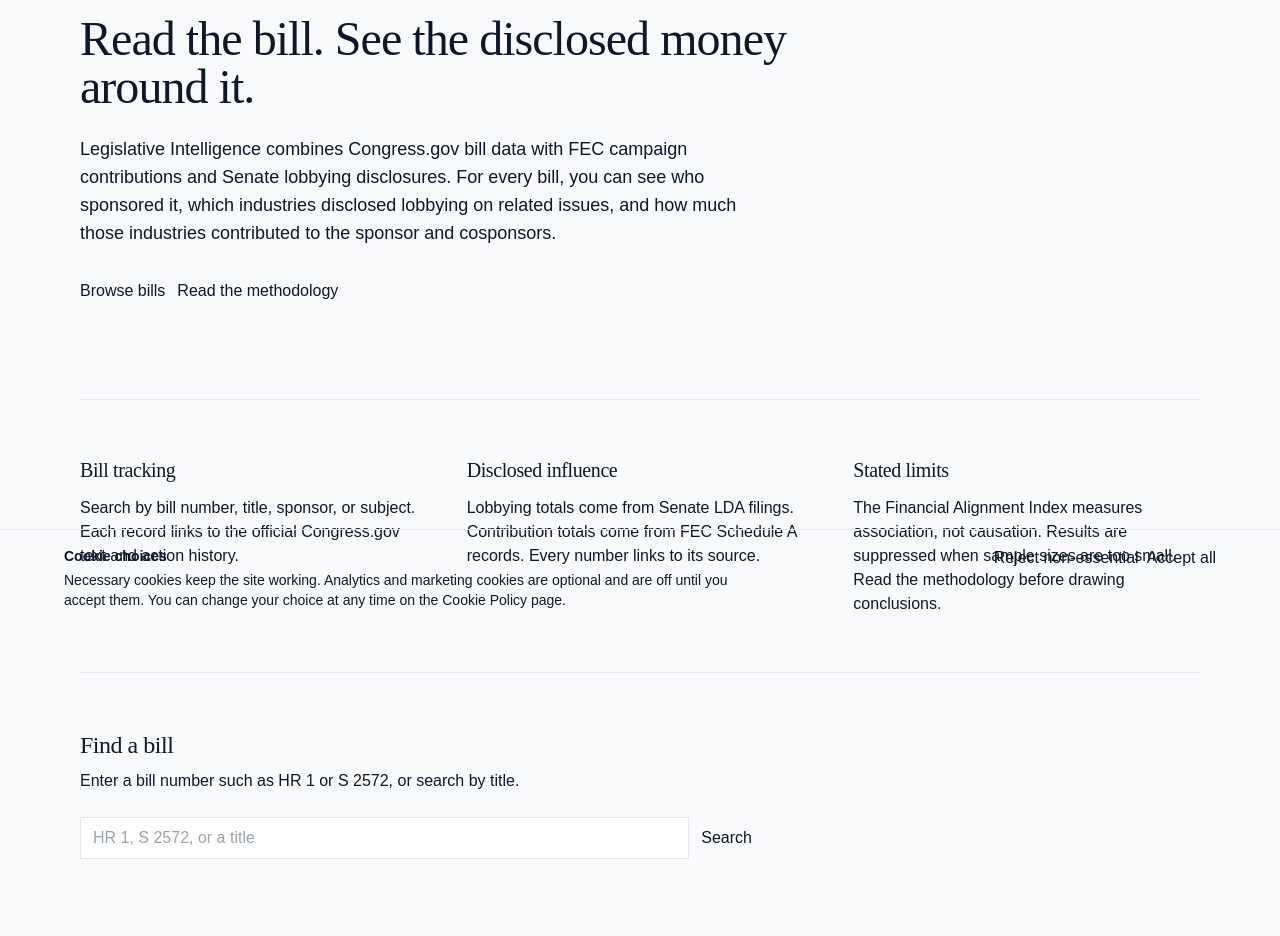
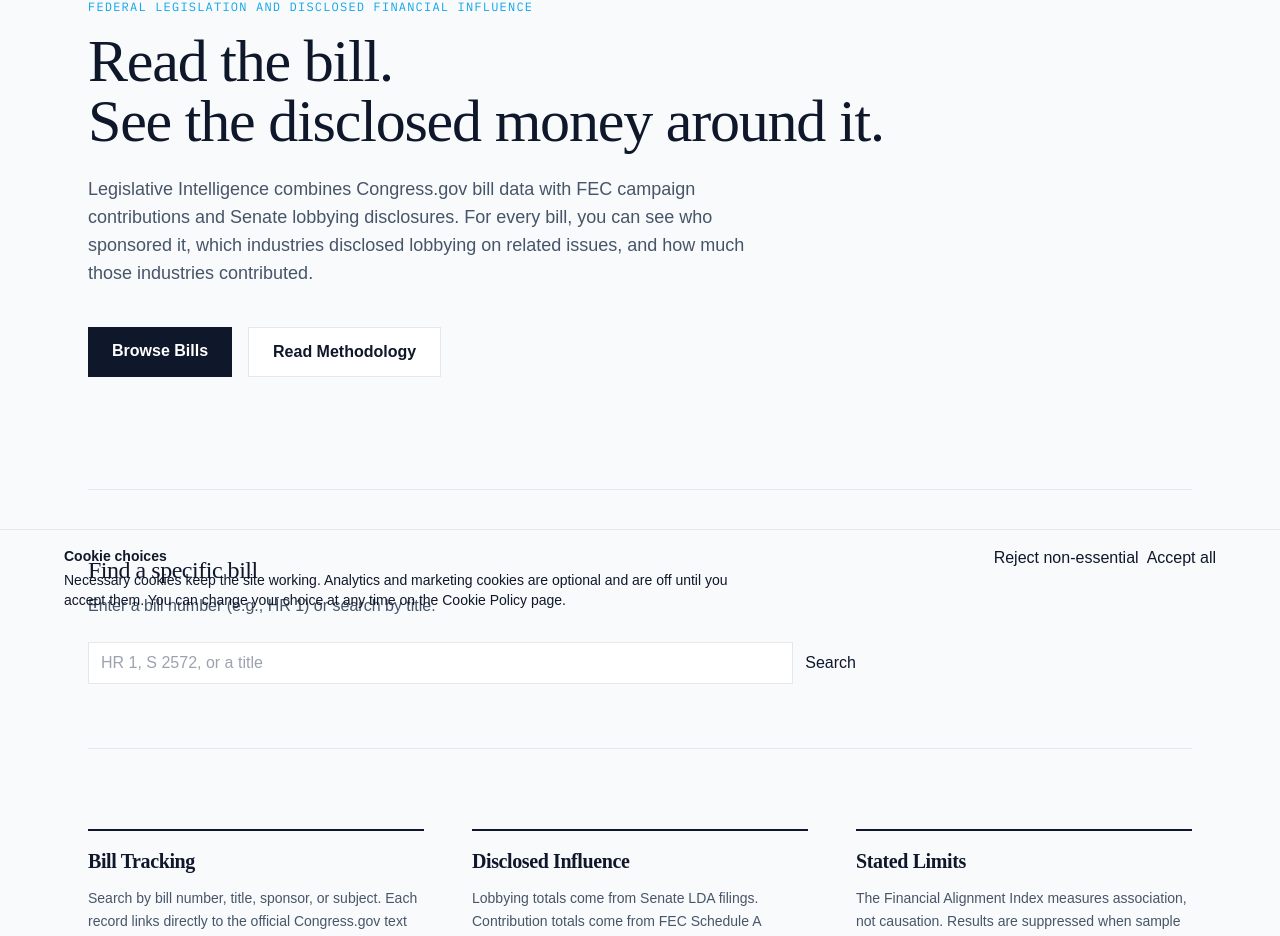
Before and after one commit to MajaJZ/legislative-intelligence, a Next.js app in the folder app/web/: page / in a window 1280 px wide. Shown: the part 174-1110 px from the top of the page. Built offline with nearby package versions, Linux system fonts and the light colour scheme.

Commit message:
Refactor HomePage layout and update text content
Updated the layout and text content of the HomePage component to enhance clarity and user experience.

```diff
--- a/app/web/app/page.tsx
+++ b/app/web/app/page.tsx
@@ -3,63 +3,56 @@ import BillSearch from "@/components/BillSearch";
 
 export default function HomePage() {
   return (
-    <div className="mx-auto max-w-6xl px-4">
-      <section className="border-b border-line py-16 md:py-24">
-        <p className="data text-xs uppercase tracking-widest text-accent">
-          Federal legislation, disclosed money
+    <div className="mx-auto max-w-6xl px-6">
+      {/* HERO SECTION */}
+      <section className="border-b border-border py-20 md:py-28">
+        <p className="data-text text-xs uppercase tracking-widest text-accent mb-4">
+          Federal legislation and disclosed financial influence
         </p>
-        <h1 className="mt-4 max-w-3xl text-4xl leading-tight md:text-5xl">
-          Read the bill. See the disclosed money around it.
+        <h1 className="max-w-4xl text-4xl leading-tight md:text-6xl text-navy">
+          Read the bill. <br /> See the disclosed money around it.
         </h1>
-        <p className="mt-6 max-w-2xl text-lg text-muted">
-          Legislative Intelligence combines Congress.gov bill data with FEC
-          campaign contributions and Senate lobbying disclosures. For every bill,
-          you can see who sponsored it, which industries disclosed lobbying on
-          related issues, and how much those industries contributed to the
-          sponsor and cosponsors.
+        <p className="mt-6 max-w-2xl text-lg text-slate">
+          Legislative Intelligence combines Congress.gov bill data with FEC campaign contributions and Senate lobbying disclosures. For every bill, you can see who sponsored it, which industries disclosed lobbying on related issues, and how much those industries contributed.
         </p>
-        <div className="mt-8 flex flex-wrap gap-3">
-          <Link href="/bills" className="btn no-underline">
-            Browse bills
+        <div className="mt-10 flex gap-4">
+          <Link href="/bills" className="bg-navy text-white px-6 py-3 font-semibold hover:bg-slate transition-colors">
+            Browse Bills
           </Link>
-          <Link href="/methodology" className="btn secondary no-underline">
-            Read the methodology
+          <Link href="/methodology" className="border border-border bg-panel text-navy px-6 py-3 font-semibold hover:bg-gray-50 transition-colors">
+            Read Methodology
           </Link>
         </div>
       </section>
 
-      <section className="grid gap-10 py-14 md:grid-cols-3">
-        <div>
-          <h2 className="text-xl">Bill tracking</h2>
-          <p className="mt-3 text-muted">
-            Search by bill number, title, sponsor, or subject. Each record links
-            to the official Congress.gov text and action history.
-          </p>
-        </div>
-        <div>
-          <h2 className="text-xl">Disclosed influence</h2>
-          <p className="mt-3 text-muted">
-            Lobbying totals come from Senate LDA filings. Contribution totals
-            come from FEC Schedule A records. Every number links to its source.
-          </p>
-        </div>
-        <div>
-          <h2 className="text-xl">Stated limits</h2>
-          <p className="mt-3 text-muted">
-            The Financial Alignment Index measures association, not causation.
-            Results are suppressed when sample sizes are too small. Read the
-            methodology before drawing conclusions.
-          </p>
+      {/* SEARCH SECTION */}
+      <section className="py-16 border-b border-border">
+        <div className="max-w-3xl">
+          <h2 className="text-2xl text-navy mb-2">Find a specific bill</h2>
+          <p className="text-slate mb-6">Enter a bill number (e.g., HR 1) or search by title.</p>
+          <BillSearch />
         </div>
       </section>
 
-      <section className="border-t border-line py-14">
-        <h2 className="text-2xl">Find a bill</h2>
-        <p className="mt-2 text-muted">
-          Enter a bill number such as HR 1 or S 2572, or search by title.
-        </p>
-        <div className="mt-6 max-w-2xl">
-          <BillSearch />
+      {/* FEATURES GRID */}
+      <section className="py-20 grid gap-12 md:grid-cols-3">
+        <div className="border-t-2 border-navy pt-4">
+          <h2 className="text-xl text-navy font-semibold mb-3">Bill Tracking</h2>
+          <p className="text-slate text-sm leading-relaxed">
+            Search by bill number, title, sponsor, or subject. Each record links directly to the official Congress.gov text and action history.
+          </p>
+        </div>
+        <div className="border-t-2 border-navy pt-4">
+          <h2 className="text-xl text-navy font-semibold mb-3">Disclosed Influence</h2>
+          <p className="text-slate text-sm leading-relaxed">
+            Lobbying totals come from Senate LDA filings. Contribution totals come from FEC Schedule A records. Every number links to its source.
+          </p>
+        </div>
+        <div className="border-t-2 border-navy pt-4">
+          <h2 className="text-xl text-navy font-semibold mb-3">Stated Limits</h2>
+          <p className="text-slate text-sm leading-relaxed">
+            The Financial Alignment Index measures association, not causation. Results are suppressed when sample sizes are too small. Read the methodology before drawing conclusions.
+          </p>
         </div>
       </section>
     </div>
```
